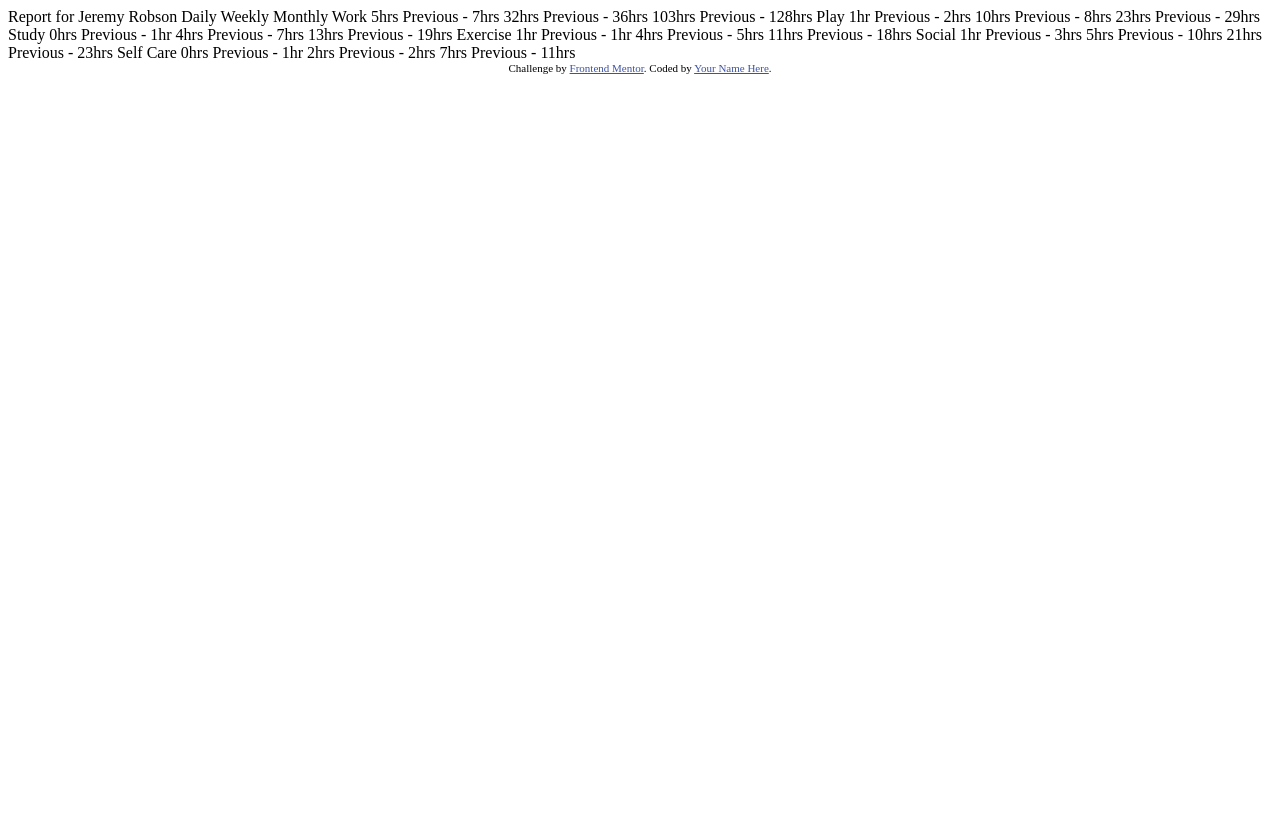
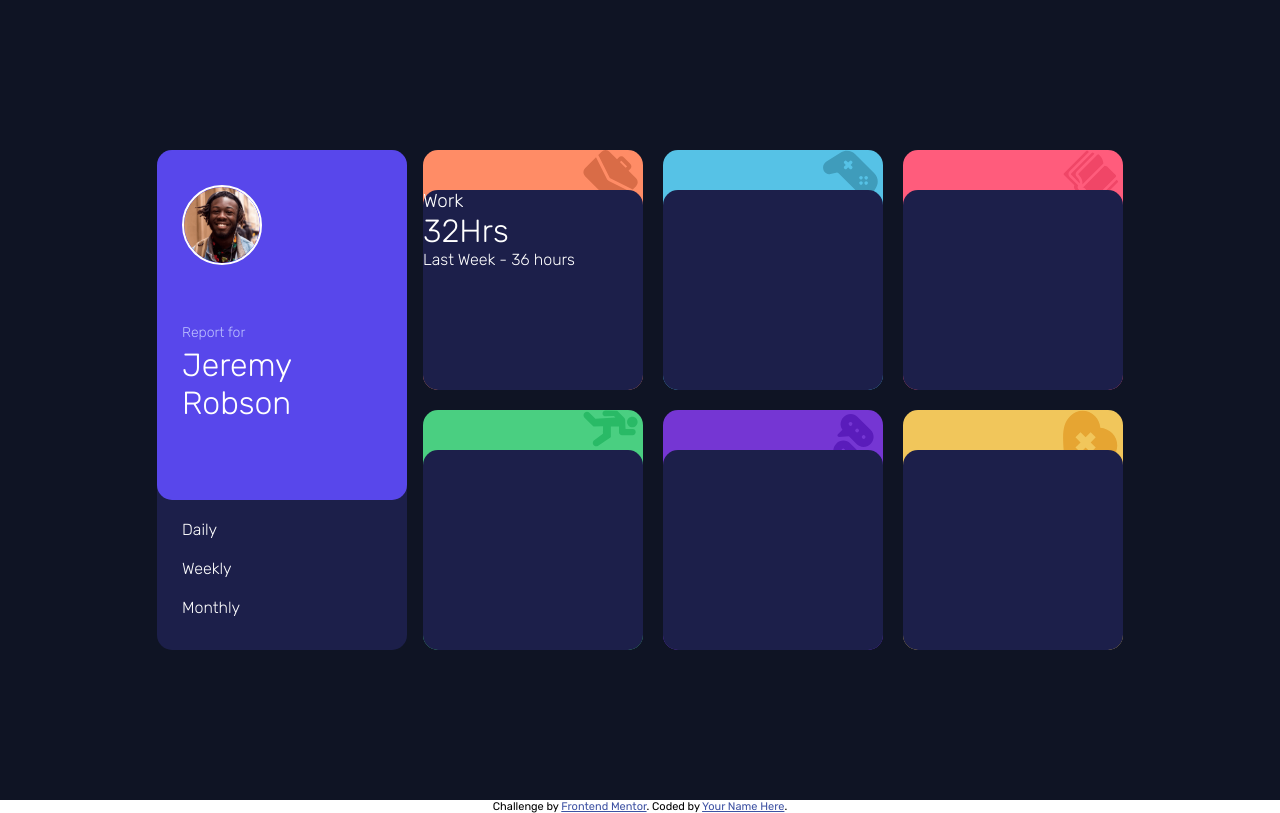
Before and after one commit to diegop985/time-tracker, a plain HTML site: page index.html in a window 1280 px wide. Drawn offline with Linux system fonts and the light colour scheme.

Commit message:
styles, structure and a lot of css classes :D

```diff
--- a/index.html
+++ b/index.html
@@ -12,60 +12,50 @@
 </head>
 <body>
 
-  Report for
-  Jeremy Robson
 
-  Daily
-  Weekly
-  Monthly
+  <div class="container">
+    <div class="user-card">
+      <div class="upper-box">
+        <img src="./images/image-jeremy.png" alt="">
+        <p>Report for</p>
+        <h1>Jeremy <br>Robson</h1>
+      </div>
+      <p>Daily</p>
+      <p class="pickme">Weekly</p>
+      <p>Monthly</p>
+    </div>
+    <div class="boxes-container">
+      <div class="box box1">
+        <img src="./images/icon-work.svg" alt="">
+        <div class="box-info">
+          <h3>Work</h3>
+          <h1>32Hrs</h1>
+          <p>Last Week - 36 hours</p>
+        </div>
+      </div>
+      <div class="box box2">
+        <img src="./images/icon-play.svg" alt="">
+        <div class="box-info"></div>
+      </div>
+      <div class="box box3">
+        <img src="./images/icon-study.svg" alt="">
+        <div class="box-info"></div>
+      </div>
+      <div class="box box4">
+        <img src="./images/icon-exercise.svg" alt="">
+        <div class="box-info"></div>
+      </div>
+      <div class="box box5">
+        <img src="./images/icon-social.svg" alt="">
+        <div class="box-info"></div>
+      </div>
+      <div class="box box6">
+        <img src="./images/icon-self-care.svg" alt="">
+        <div class="box-info"></div>
+      </div>
+    </div>
 
-  Work
-  5hrs <!-- daily -->
-  Previous - 7hrs <!-- daily -->
-  32hrs <!-- weekly -->
-  Previous - 36hrs <!-- weekly -->
-  103hrs <!-- monthly -->
-  Previous - 128hrs <!-- monthly -->
-
-  Play
-  1hr <!-- daily -->
-  Previous - 2hrs <!-- daily -->
-  10hrs <!-- weekly -->
-  Previous - 8hrs <!-- weekly -->
-  23hrs <!-- monthly -->
-  Previous - 29hrs <!-- monthly -->
-
-  Study
-  0hrs <!-- daily -->
-  Previous - 1hr <!-- daily -->
-  4hrs <!-- weekly -->
-  Previous - 7hrs <!-- weekly -->
-  13hrs <!-- monthly -->
-  Previous - 19hrs <!-- monthly -->
-
-  Exercise
-  1hr <!-- daily -->
-  Previous - 1hr <!-- daily -->
-  4hrs <!-- weekly -->
-  Previous - 5hrs <!-- weekly -->
-  11hrs <!-- monthly -->
-  Previous - 18hrs <!-- monthly -->
-
-  Social
-  1hr <!-- daily -->
-  Previous - 3hrs <!-- daily -->
-  5hrs <!-- weekly -->
-  Previous - 10hrs <!-- weekly -->
-  21hrs <!-- monthly -->
-  Previous - 23hrs <!-- monthly -->
-
-  Self Care
-  0hrs <!-- daily -->
-  Previous - 1hr <!-- daily -->
-  2hrs <!-- weekly -->
-  Previous - 2hrs <!-- weekly -->
-  7hrs <!-- monthly -->
-  Previous - 11hrs <!-- monthly -->
+  </div>
 
 
   <div class="attribution">
--- a/style.css
+++ b/style.css
@@ -15,9 +15,162 @@
   --lime-green: hsl(145, 58%, 55%);
   --violet: hsl(264, 64%, 52%);
   --soft-orange: hsl(43, 84%, 65%);
-
+  --blue-elemao: hsl(246, 80%, 60%);
   --very-blue: hsl(226, 43%, 10%);
   --dark-blue: hsl(235, 46%, 20%);
   --desaturated-blue: hsl(235, 45%, 61%);
   --pale-blue: hsl(236, 100%, 87%);
 }
+
+* {
+  box-sizing: border-box;
+  margin: 0;
+  padding: 0;
+}
+
+body {
+  font-family: "Rubik", sans-serif;
+}
+
+.container {
+  height: 100vh;
+  width: 100vw;
+  background: var(--very-blue);
+  display: flex;
+  margin: auto;
+  flex-wrap: wrap;
+  justify-content: center;
+  align-items: center;
+  gap: 1rem;
+}
+
+.user-card {
+  background-color: white;
+  height: 500px;
+  border-radius: 15px;
+  width: 250px;
+}
+
+.boxes-container {
+  height: 500px;
+  width: 700px;
+  border-radius: 15px;
+}
+
+/* No tocar lo que está arriba  */
+/* ___________________________ */
+
+/* upper box set */
+
+.upper-box {
+  border-radius: 15px;
+  background-color: var(--blue-elemao);
+  height: 350px;
+}
+
+.upper-box img {
+  margin: 35px 25px;
+  width: 80px;
+  border: 2px solid rgb(255, 255, 255);
+  border-radius: 100%;
+}
+
+.upper-box p {
+  font-weight: 300;
+  color: var(--pale-blue);
+  font-size: 14px;
+  margin: auto 25px;
+}
+
+.upper-box h1 {
+  font-weight: 300;
+  color: white;
+  margin: auto 25px;
+  padding-top: 5px;
+}
+
+/* ____________________ */
+
+/* Days info */
+
+.user-card {
+  background-color: var(--dark-blue);
+}
+
+.pickme {
+  color: white;
+}
+
+.user-card {
+  color: var(--desaturated-blue);
+}
+
+.user-card p {
+  margin-left: 25px;
+  margin-top: 20px;
+}
+/* _______________________________ */
+
+/* box container */
+.boxes-container {
+  display: flex;
+  flex-wrap: wrap;
+  gap: 5px;
+  align-content: space-between;
+  justify-content: space-between;
+}
+
+.box {
+  background-color: white;
+  width: 220px;
+  height: 240px;
+  border-radius: 15px;
+  position: relative;
+}
+
+.box img {
+  position: absolute;
+  right: 0%;
+  width: 60px;
+  padding-right: 5px;
+}
+
+.box-info {
+  background-color: var(--dark-blue);
+  position: absolute;
+  top: 40px;
+  width: 220px;
+  height: 200px;
+  border-radius: 15px;
+}
+
+.box1 {
+  background-color: var(--light-red);
+}
+
+.box1 h1,
+h3,
+p {
+  color: white;
+  font-weight: 300;
+}
+
+.box2 {
+  background-color: var(--soft-blue);
+}
+
+.box3 {
+  background-color: var(--light-red-study);
+}
+
+.box4 {
+  background-color: var(--lime-green);
+}
+
+.box5 {
+  background-color: var(--violet);
+}
+
+.box6 {
+  background-color: var(--soft-orange);
+}
```
Also changed, not shown: index.js (added).
